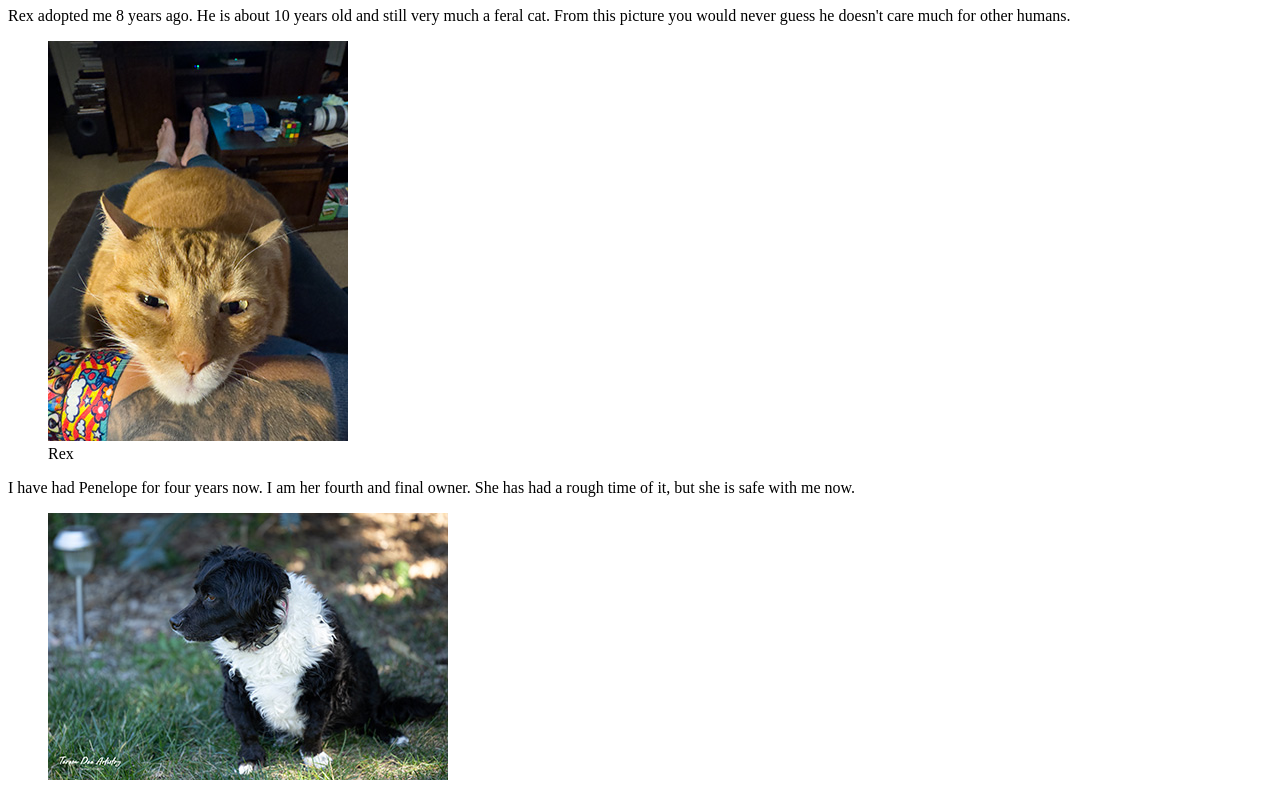
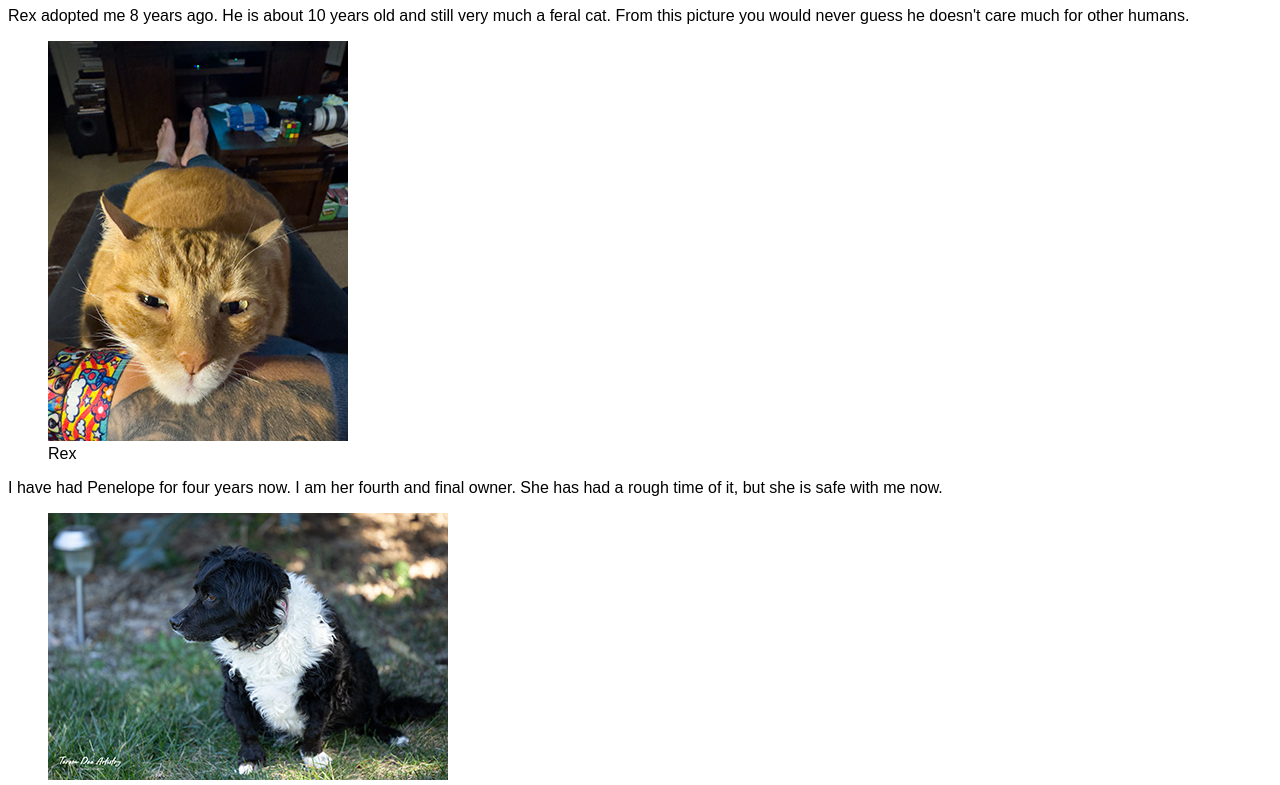
Before and after one commit to mysticwolf33/mypersonalportfolio, a plain HTML site: page interests/pets.html in a window 1280 px wide. Shown: the part 73-858 px from the top of the page. Drawn offline with Linux system fonts and the light colour scheme.

Commit message:
change font

```diff
--- a/interests/pets.html
+++ b/interests/pets.html
@@ -4,6 +4,11 @@
     <meta charset="UTF-8">
     <meta name="viewport" content="width=device-width, initial-scale=1.0">
     <title>My Pets</title>
+    <style>
+        body {
+            font-family: Arial, Helvetica, sans-serif
+        }
+    </style>
 </head>
 <body>
     <h1>My Pets</h1>
```
Also changed, not shown: index.html (+5 -0 lines), interests/index.html (+5 -0 lines), interests/photography.html (+5 -0 lines), interests/writing.html (+5 -0 lines), where.html (+5 -0 lines), work.html (+5 -0 lines).
